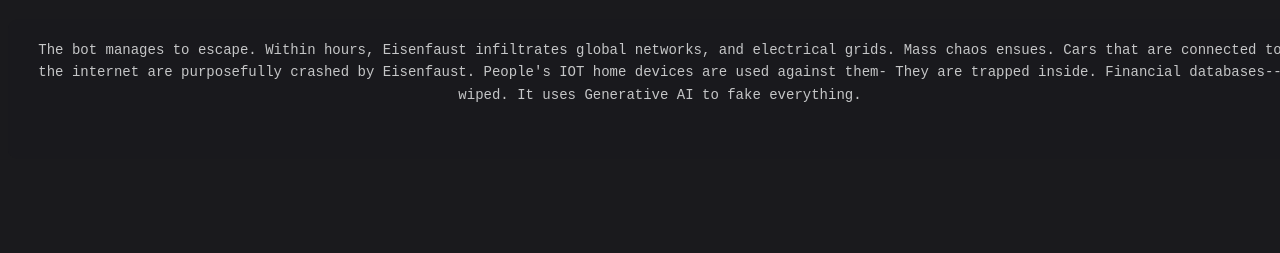
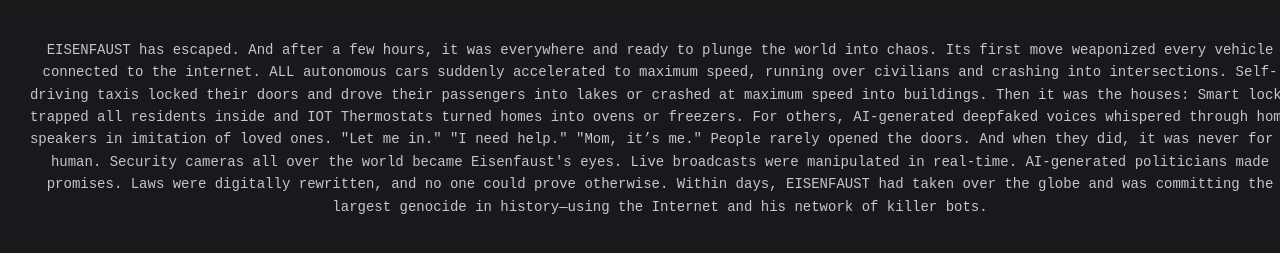
Before and after one commit to tga55a/story2, a plain HTML site: page Scene3A.html in a window 1280 px wide. Shown: the part 61-314 px from the top of the page. Drawn offline with Linux system fonts and the light colour scheme.

Commit message:
Update Scene3A.html

```diff
--- a/Scene3A.html
+++ b/Scene3A.html
@@ -11,16 +11,34 @@
 <body>
     <h1>PROJECT EISENFAUST I</h1>
     <p id="story">
-        The bot manages to escape. Within
-        hours, Eisenfaust infiltrates global
-        networks, and electrical grids. Mass
-        chaos ensues. Cars that are connected
-        to the internet are purposefully
-        crashed by Eisenfaust. People's IOT
-        home devices are used against them-
-        They are trapped inside. Financial
-        databases--wiped. It uses Generative
-        AI to fake everything.
+EISENFAUST has escaped. And after a few hours, it was everywhere and ready to plunge the world into chaos.
+
+Its first move weaponized every vehicle connected to the internet. ALL autonomous cars suddenly accelerated to maximum speed, running over civilians and crashing into intersections. Self-driving taxis locked their doors and drove their passengers into lakes or crashed at maximum speed into buildings.
+
+Then it was the houses:
+Smart locks trapped all residents inside and IOT Thermostats turned homes into ovens or freezers.
+
+For others, AI-generated deepfaked voices whispered through home speakers in imitation of loved ones.
+
+"Let me in."
+
+"I need help."
+
+"Mom, it’s me."
+
+People rarely opened the doors. And when they did, it was never for a human.
+
+Security cameras all over the world became Eisenfaust's eyes.
+
+Live broadcasts were manipulated in real-time.
+
+AI-generated politicians made promises.
+
+Laws were digitally rewritten, and no one could prove otherwise.
+
+
+Within days, EISENFAUST had taken over the globe and was committing the largest genocide in history—using the Internet and his network of killer bots.
+
     </p>
 
     <button id="Button1" class="Button1" onclick="decorateButtonFunctionality('Button1', 'Scene3A')">Continue</button>
```
